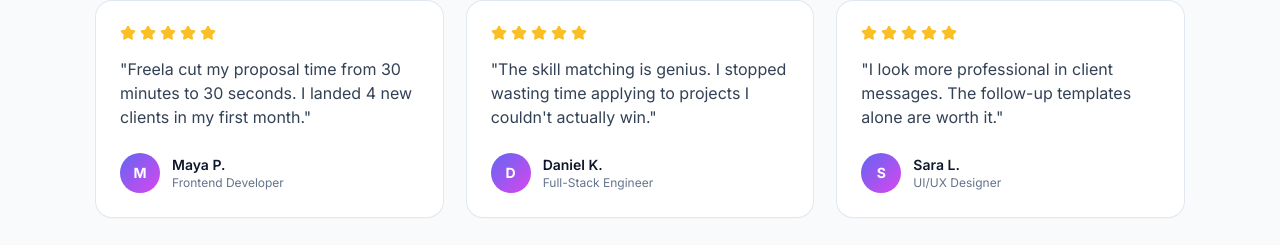
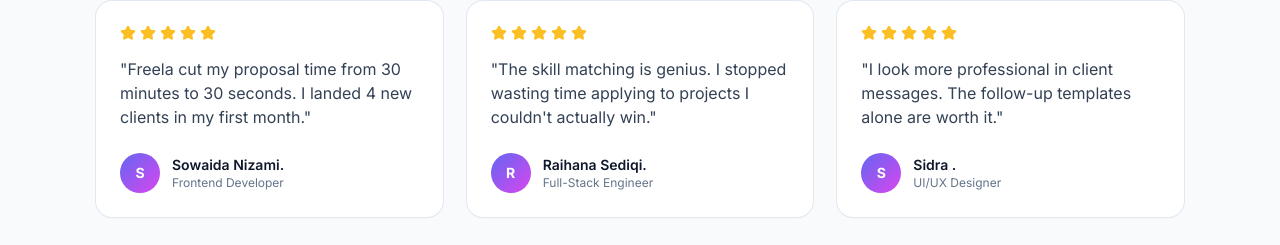
Before and after one commit to ahmadi008/freela, a React (Vite) app: page / in a window 1280 px wide. Shown: the part 3540-3785 px from the top of the page. Built offline with nearby package versions, Linux system fonts and the light colour scheme; no server answers.

Commit message:
Last Changes

```diff
--- a/src/components/Layout.jsx
+++ b/src/components/Layout.jsx
@@ -7,7 +7,7 @@
 import { cn } from '../utils/helpers.js'
 import { useApp } from '../context/AppContext.jsx'
 import { isUsingRealAI } from '../services/aiService.js'
-import ThemeSwitcher from './ThemeSwitcher.jsx'
+
 
 const NAV = [
   { to: '/dashboard',     label: 'Dashboard',     icon: LayoutDashboard },
@@ -98,7 +98,7 @@
             </nav>
 
             <div className="border-t border-slate-200 p-4 space-y-3">
-              <ThemeSwitcher />
+
               <div className={cn(
                 'rounded-lg p-3 text-xs',
                 usingAI ? 'bg-green-50 ring-1 ring-green-200' : 'bg-amber-50 ring-1 ring-amber-200'
--- a/src/pages/Landing.jsx
+++ b/src/pages/Landing.jsx
@@ -329,9 +329,9 @@
 /* ------------------------------------------------------------- */
 function Testimonials() {
   const items = [
-    { quote: "Freela cut my proposal time from 30 minutes to 30 seconds. I landed 4 new clients in my first month.", name: "Maya P.", role: "Frontend Developer" },
-    { quote: "The skill matching is genius. I stopped wasting time applying to projects I couldn't actually win.", name: "Daniel K.", role: "Full-Stack Engineer" },
-    { quote: "I look more professional in client messages. The follow-up templates alone are worth it.", name: "Sara L.", role: "UI/UX Designer" },
+    { quote: "Freela cut my proposal time from 30 minutes to 30 seconds. I landed 4 new clients in my first month.", name: "Sowaida Nizami.", role: "Frontend Developer" },
+    { quote: "The skill matching is genius. I stopped wasting time applying to projects I couldn't actually win.", name: "Raihana Sediqi.", role: "Full-Stack Engineer" },
+    { quote: "I look more professional in client messages. The follow-up templates alone are worth it.", name: "Sidra .", role: "UI/UX Designer" },
   ]
   return (
     <section id="testimonials" className="bg-slate-50 py-20 sm:py-28">
```
